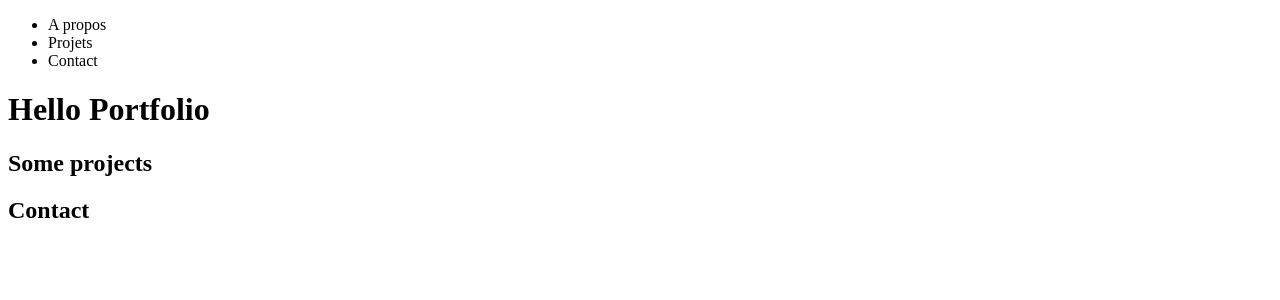
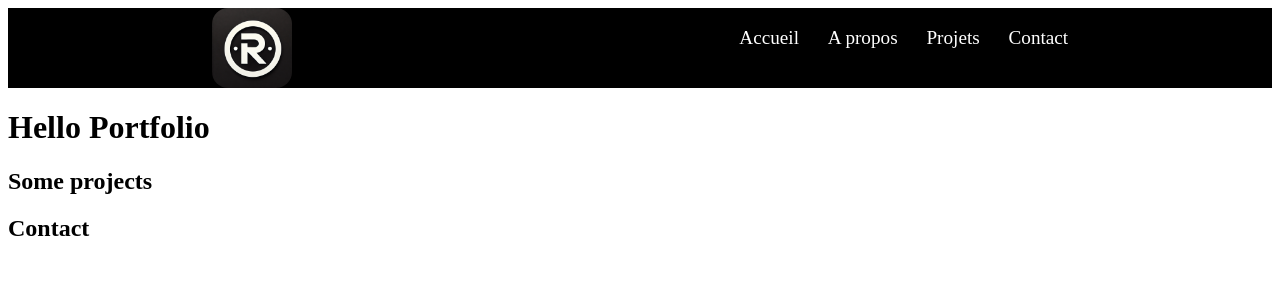
Before and after one commit to RomainVarra/Portfolio, a React (Vite) app: page / in a window 1280 px wide. Shown: the top 300 px of the page. Built offline with nearby package versions, Linux system fonts and the light colour scheme.

Commit message:
feat: created NavLink

```diff
--- a/src/App.tsx
+++ b/src/App.tsx
@@ -1,5 +1,5 @@
 import './App.css'
-import NavBar from './components/NavBar'
+import NavBar from './components/NavBar/NavBar'
 import { Outlet } from 'react-router-dom'
 
 function App() {
--- a/src/components/NavBar.tsx
+++ /dev/null
@@ -1,11 +0,0 @@
-function NavBar() {
-    return(
-        <ul>
-            <li>A propos</li>
-            <li>Projets</li>
-            <li>Contact</li>
-        </ul>
-    )
-}
-
-export default NavBar;
--- /dev/null
+++ b/src/components/NavBar/NavBar.module.css
@@ -0,0 +1,25 @@
+.navBarStyle {
+    display: flex;
+    justify-content: space-around;
+    background-color: black;
+    cursor: pointer;
+}
+.myLogo {
+    height: 5em;
+    border-radius: 20%;
+}
+.navLink{
+    display: flex;
+    gap: 1.5em;
+    font-size: 1.2em;
+}
+
+a {
+    list-style: none;
+    text-decoration: none;
+    color:white;
+}
+
+a:hover {
+    color: #a5a3a3
+}
--- /dev/null
+++ b/src/components/NavBar/NavBar.tsx
@@ -0,0 +1,33 @@
+import style from "./NavBar.module.css"
+import { NavLink, useNavigate } from "react-router-dom";
+function NavBar() {
+    const navigate = useNavigate();
+    const handleClick = () => {
+        navigate("/");
+      };
+    return(
+
+        <section className={style.navBarStyle}>
+        <img className={style.myLogo} src="Images/logoPortfolio.webp" alt="Logo du site"
+        onClick={handleClick}
+         />
+        <ul className={style.navLink}>
+            <li>
+            <NavLink to={"/"}>Accueil</NavLink>
+            </li>
+            <li>
+            <NavLink to={"/about"}>A propos</NavLink>
+            </li>
+            <li>
+            <NavLink to={"/project"}>Projets</NavLink>
+            </li>
+            <li>
+            <NavLink to={"/contact"}>Contact</NavLink>
+            </li>
+        </ul>
+        </section>
+
+    )
+}
+
+export default NavBar;
```
Also changed, not shown: src/main.tsx (+14 -0 lines), public/Images/logoPortfolio.webp (added).
